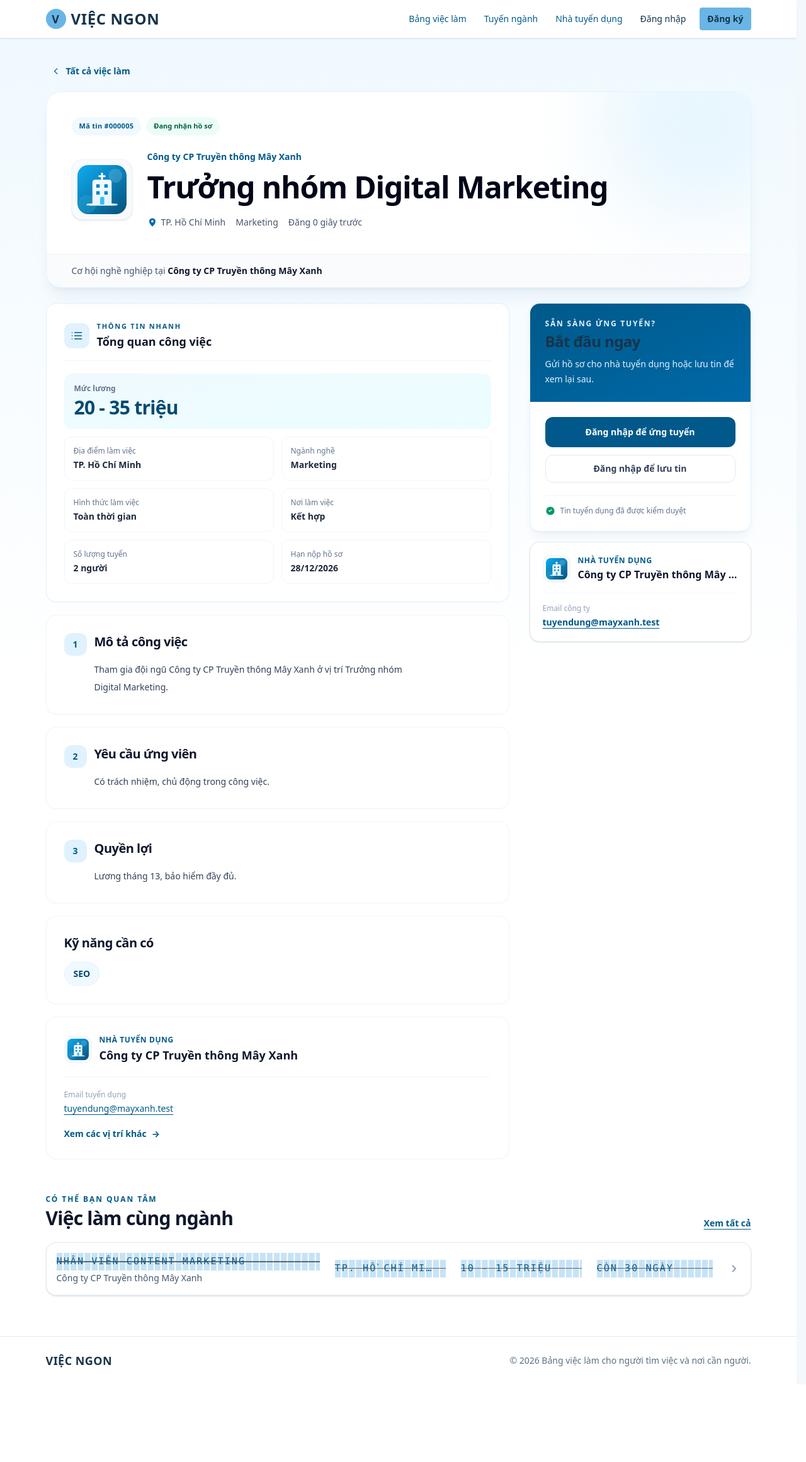
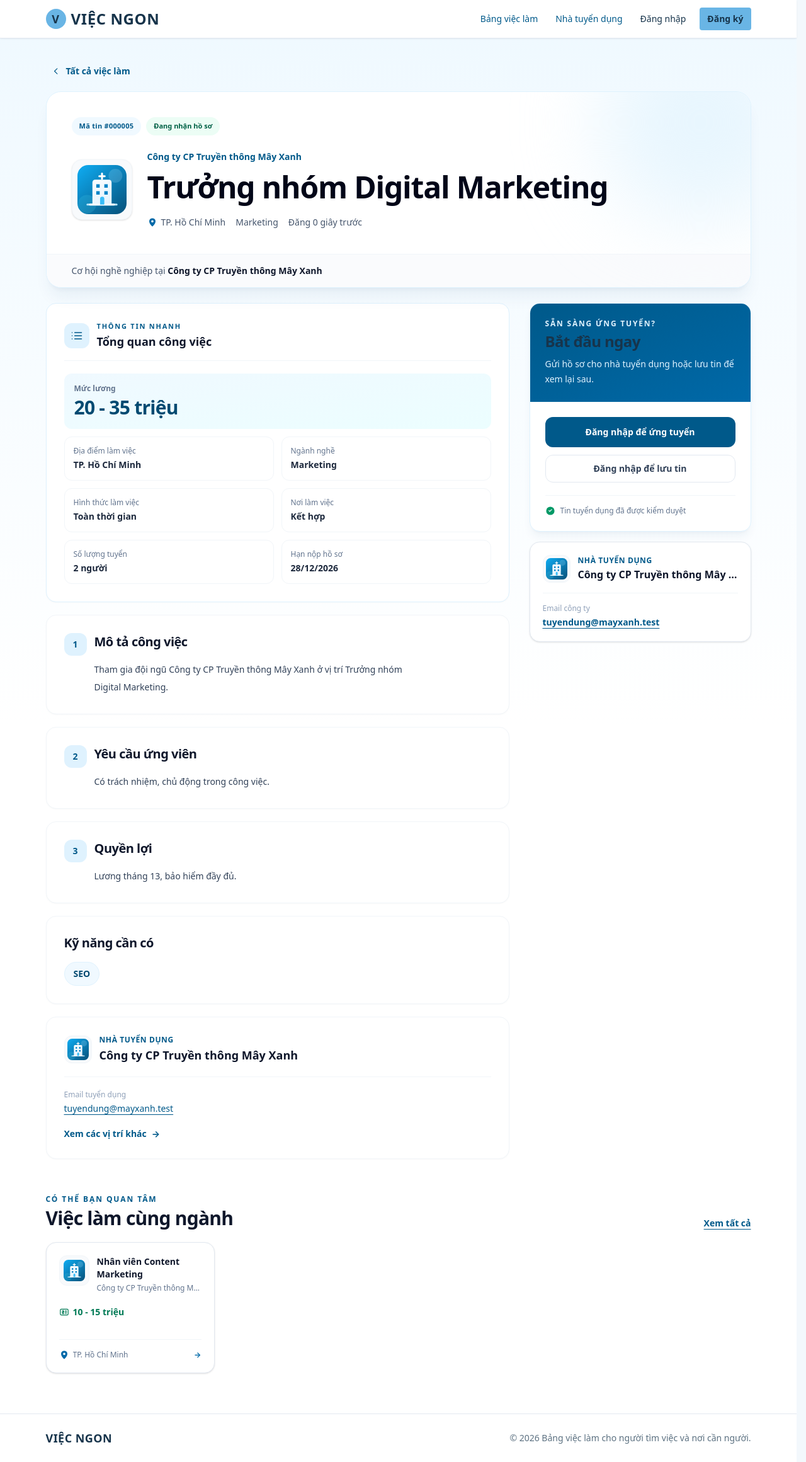
Before and after one commit to dongthuythanh112/recruitment, a Laravel app: a page that uses backend/resources/views/client/jobs/show.blade.php in a window 1280 px wide. Shown: the whole page at 63% size. Before the commit the page ends 2171 px from the top, so only its background shows below. Run offline with Laravel 12, Linux system fonts and the light colour scheme; data comes from the database, SQL or seed files in the repository; style sheets or scripts are compiled from the project's sources; some web fonts are replaced.

Commit message:
update UI

```diff
--- a/backend/resources/views/client/home.blade.php
+++ b/backend/resources/views/client/home.blade.php
@@ -135,7 +135,7 @@
 
     @if ($industries->isNotEmpty())
         @php($industryPages = $industries->chunk(8))
-        <section id="top-nganh-nghe" class="bg-white">
+        <section id="top-nganh-nghe" class="border-y border-sky-100 bg-sky-50/80">
             <div class="mx-auto max-w-6xl px-4 py-10 sm:py-12">
                 <div class="flex flex-wrap items-end justify-between gap-4">
                     <div>
--- a/backend/resources/views/client/jobs/show.blade.php
+++ b/backend/resources/views/client/jobs/show.blade.php
@@ -245,9 +245,34 @@
                         </div>
                         <a href="{{ route('home', ['industry_id' => $job->industry_id]) }}#viec-lam" class="hidden text-sm font-semibold text-sky-800 underline underline-offset-4 hover:text-sky-950 sm:inline">Xem tất cả</a>
                     </div>
-                    <div class="overflow-hidden rounded-2xl border border-slate-200 bg-white shadow-sm">
-                        @foreach ($relatedJobs as $job)
-                            @include('client.partials.job-row')
+                    <div class="grid gap-4 sm:grid-cols-2 xl:grid-cols-4">
+                        @foreach ($relatedJobs as $relatedJob)
+                            <a href="{{ route('jobs.show', $relatedJob->slug) }}" class="group flex min-h-52 flex-col rounded-2xl border border-slate-200 bg-white p-4 shadow-sm transition hover:-translate-y-1 hover:border-sky-300 hover:shadow-lg hover:shadow-sky-900/[0.06] sm:p-5">
+                                <div class="flex items-start gap-3">
+                                    <span class="grid size-12 shrink-0 place-items-center overflow-hidden rounded-xl border border-slate-100 bg-slate-50">
+                                        @if ($relatedJob->company->logo)
+                                            <img src="{{ $relatedJob->company->logo }}" alt="Logo {{ $relatedJob->company->name }}" loading="lazy" class="size-full object-contain p-1.5">
+                                        @else
+                                            <img src="{{ asset('images/default-company-logo.svg') }}" alt="Logo mặc định {{ $relatedJob->company->name }}" loading="lazy" class="size-full object-contain p-1.5">
+                                        @endif
+                                    </span>
+                                    <span class="min-w-0 flex-1">
+                                        <span class="line-clamp-2 block min-h-10 text-sm font-bold leading-5 text-slate-900 transition group-hover:text-sky-800">{{ $relatedJob->title }}</span>
+                                        <span class="mt-1 block truncate text-xs font-medium text-slate-500">{{ $relatedJob->company->name }}</span>
+                                    </span>
+                                </div>
+                                <span class="mt-5 inline-flex items-center gap-1.5 text-sm font-bold text-emerald-700">
+                                    <svg aria-hidden="true" viewBox="0 0 20 20" fill="none" stroke="currentColor" stroke-width="1.5" class="size-4"><rect x="2.25" y="4.25" width="15.5" height="11.5" rx="2"/><path stroke-linecap="round" stroke-linejoin="round" d="M6 8.1c.35-.4.9-.6 1.65-.6 1.05 0 1.75.48 1.75 1.2 0 1.8-3.5.85-3.5 2.75 0 .75.7 1.3 1.85 1.3.75 0 1.4-.22 1.8-.65M7.75 6.5v7m4.25-5.75h2.5M12 10h2.5m-2.5 2.25h2.5"/></svg>
+                                    {{ $relatedJob->salaryShort() }}
+                                </span>
+                                <span class="mt-auto flex items-center justify-between gap-3 border-t border-slate-100 pt-4 text-xs text-slate-500">
+                                    <span class="inline-flex min-w-0 items-center gap-1.5">
+                                        <svg aria-hidden="true" viewBox="0 0 20 20" fill="currentColor" class="size-4 shrink-0 text-sky-700"><path fill-rule="evenodd" d="M10 1.75a6.25 6.25 0 0 0-6.25 6.25c0 4.35 5.47 9.56 5.7 9.78a.8.8 0 0 0 1.1 0c.23-.22 5.7-5.43 5.7-9.78A6.25 6.25 0 0 0 10 1.75Zm0 8.5a2.25 2.25 0 1 0 0-4.5 2.25 2.25 0 0 0 0 4.5Z" clip-rule="evenodd"/></svg>
+                                        <span class="truncate">{{ $relatedJob->location ?: 'Linh hoạt địa điểm' }}</span>
+                                    </span>
+                                    <span aria-hidden="true" class="shrink-0 font-bold text-sky-700 transition group-hover:translate-x-0.5">→</span>
+                                </span>
+                            </a>
                         @endforeach
                     </div>
                 </section>
--- a/backend/resources/views/client/layouts/app.blade.php
+++ b/backend/resources/views/client/layouts/app.blade.php
@@ -33,7 +33,6 @@
                         <a href="{{ route('recruiter.company.edit') }}" @if (request()->routeIs('recruiter.company.*')) aria-current="page" @endif @class(['board-link rounded-lg text-sky-800 transition-colors hover:bg-sky-50 hover:text-sky-950', 'bg-sky-50 !text-sky-950' => request()->routeIs('recruiter.company.*')])>Công ty</a>
                     @else
                         <a href="{{ route('home') }}#viec-lam" class="board-link hidden rounded-lg text-sky-800 transition-colors hover:bg-sky-50 hover:text-sky-950 sm:inline-flex">Bảng việc làm</a>
-                        <a href="{{ route('home') }}#tuyen" class="board-link rounded-lg text-sky-800 transition-colors hover:bg-sky-50 hover:text-sky-950">Tuyến ngành</a>
                         <a href="{{ route('home') }}#nha-tuyen-dung" class="board-link rounded-lg text-sky-800 transition-colors hover:bg-sky-50 hover:text-sky-950">Nhà tuyển dụng</a>
                     @endif
                     @php
@@ -140,7 +139,6 @@
                     </details>
                 @else
                     <a href="{{ route('home') }}#viec-lam" class="board-link hidden rounded-lg text-sky-800 transition-colors hover:bg-sky-50 hover:text-sky-950 sm:inline-flex">Bảng việc làm</a>
-                    <a href="{{ route('home') }}#tuyen" class="board-link rounded-lg text-sky-800 transition-colors hover:bg-sky-50 hover:text-sky-950">Tuyến ngành</a>
                     <a href="{{ route('home') }}#nha-tuyen-dung" class="board-link rounded-lg text-sky-800 transition-colors hover:bg-sky-50 hover:text-sky-950">Nhà tuyển dụng</a>
                     <a href="{{ route('login') }}" class="board-link">Đăng nhập</a>
                     <a href="{{ route('register') }}" class="inline-flex min-h-9 items-center rounded bg-flap px-3 font-semibold text-ink transition hover:bg-white">Đăng ký</a>
```
